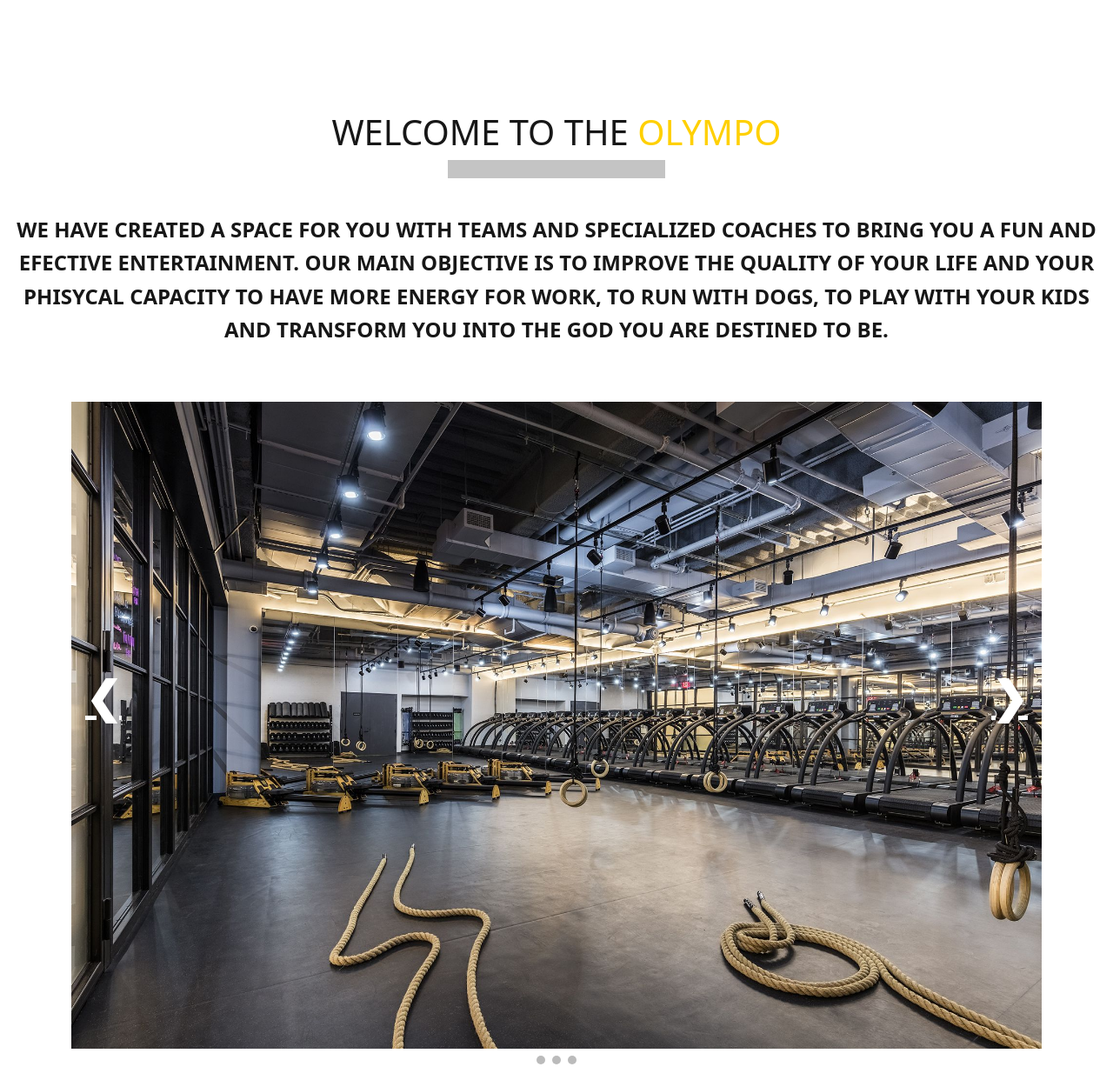
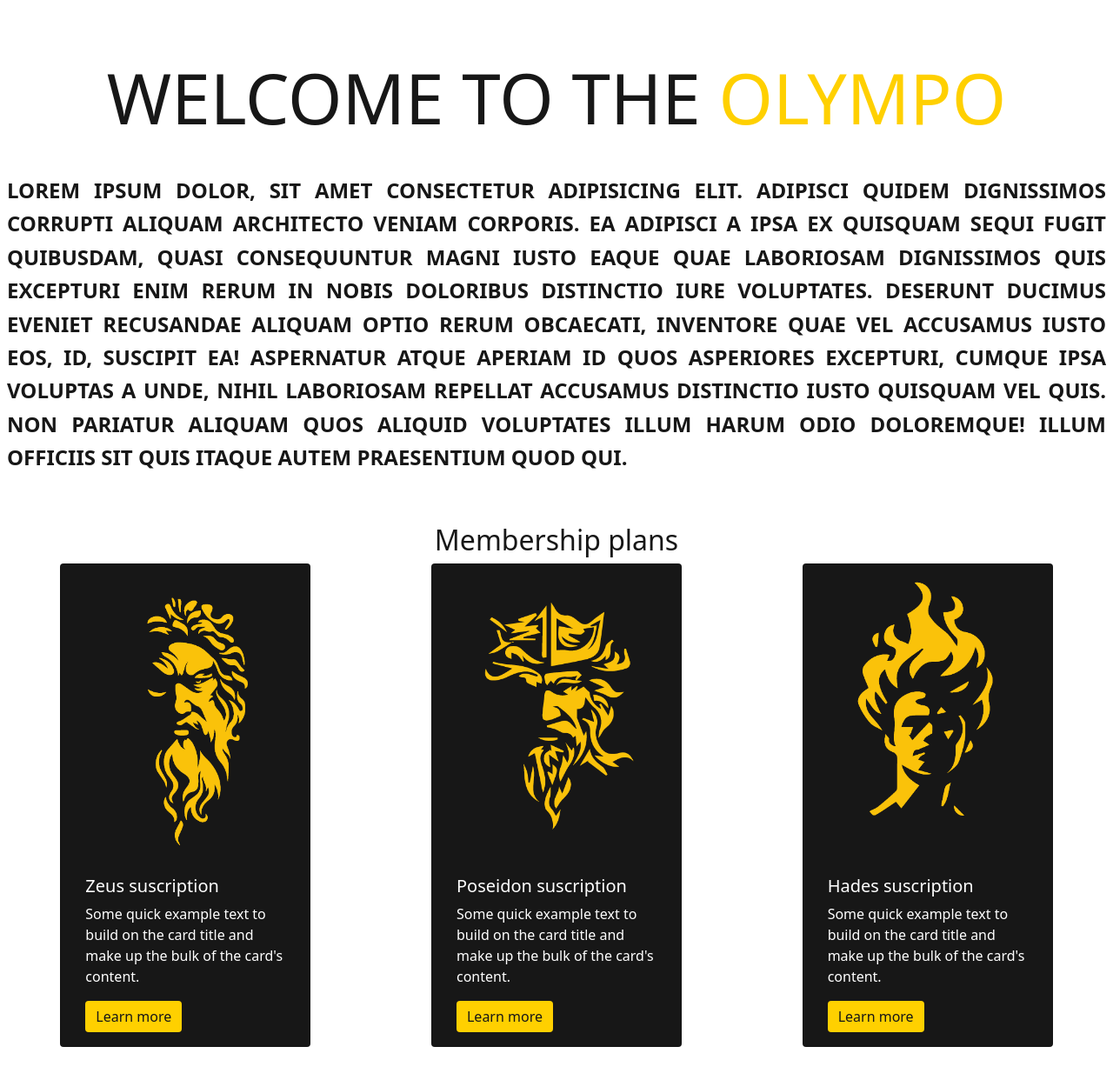
Before and after one commit to jnsolo/olympo, a plain HTML site: page index.html in a window 1280 px wide. Shown: the part 818-2060 px from the top of the page at 87% size. Drawn offline with nearby package versions, Linux system fonts and the light colour scheme.

Commit message:
eliminado viejo carrusel

```diff
--- a/index.html
+++ b/index.html
@@ -69,33 +69,10 @@
             <h1>
                 welcome to the <span class="name">olympo</span>
             </h1>
-            <hr>
             <!-- Brief description about the project -->
             <p>
-                we have created a space for you with teams and specialized coaches to bring you a fun and
-                efective entertainment. Our main objective is to improve the quality of your life
-                and your phisycal capacity to have more energy for work, to run with dogs, to play with your kids
-                and transform you into the god you are destined to be.
+                Lorem ipsum dolor, sit amet consectetur adipisicing elit. Adipisci quidem dignissimos corrupti aliquam architecto veniam corporis. Ea adipisci a ipsa ex quisquam sequi fugit quibusdam, quasi consequuntur magni iusto eaque quae laboriosam dignissimos quis excepturi enim rerum in nobis doloribus distinctio iure voluptates. Deserunt ducimus eveniet recusandae aliquam optio rerum obcaecati, inventore quae vel accusamus iusto eos, id, suscipit ea! Aspernatur atque aperiam id quos asperiores excepturi, cumque ipsa voluptas a unde, nihil laboriosam repellat accusamus distinctio iusto quisquam vel quis. Non pariatur aliquam quos aliquid voluptates illum harum odio doloremque! Illum officiis sit quis itaque autem praesentium quod qui.
             </p>
-        </div>
-        <!-- Carrusel de fotos con desplazamiento -->
-        <div class="container">
-            <section class="carrusel">
-                <div class="Slideshow-container">
-                    <img src="./Media/training-load-960x540.jpg" alt="crossfit" class="gym">
-                    <img src="./Media/rise-gym-wework046-hdr-edit-full-res-copy-1549045104.jpg" alt="gym" class="slide">
-
-                <!-- Next and previous buttons -->
-                    <a class="prev" onclick="plusSlides(-1)">&#10094;</a>
-                    <a class="next" onclick="plusSlides(1)">&#10095;</a>
-                </div>
-                <!-- The dots/circles -->
-                <div class="dots_circles" style="text-align: center;">
-                    <span class="dot active" onclick="currentSlide(1)"></span>
-                    <span class="dot" onclick="currentSlide(2)"></span>
-                    <span class="dot" onclick="currentSlide(3)"></span>
-                </div>
-            </section>
         </div>
         <!-- Membership plans -->
         <section class="container-fluid mt-5 mb-5 mbr-plans">
--- a/scss/partials/_banner.scss
+++ b/scss/partials/_banner.scss
@@ -1,94 +1,30 @@
-/* Carrusel slideshow */
-
-.carrusel {
-  position: relative;
-  margin: 5% auto;
-}
-.slide {
-  width: 100%;
-}
-.gym {
-  width: 100%;
-  display: none;
-}
-.slideshow-container {
-  height: 100%;
-  width: 100%;
-  position: absolute;
-  display: block;
-}
-
-/* Next and previous buttons */
-
-.prev,
-.next {
-  cursor: pointer;
-  position: absolute;
-  top: 40%;
-  width: auto;
-  margin-top: -22px;
-  padding: 16px;
-  color: white;
-  font-weight: bold;
-  font-size: 50px;
-  transition: 0.6s ease;
-  border-radius: 0 3px 3px 0;
-  display: block;
-}
-
-/* Position the "next button" to the right */
-.next {
-  right: 0;
-  border-radius: 3px 0 0 3px;
-}
-/* On hover, add a black background color with a little bit see-through */
-.prev:hover,
-.next:hover {
-  background-color: rgba(0, 0, 0, 0.8);
-}
-/* The dots indicators */
-.dot {
-  cursor: pointer;
-  height: 10px;
-  width: 10px;
-  margin: 0 2px;
-  background-color: #bbb;
-  border-radius: 50%;
-  display: inline-block;
-  transition: background-color 0.6s ease;
-}
-
 /* welcome section of the webpage */
 .descripcion {
   text-transform: uppercase;
   font-weight: bold;
   line-height: 1.5em;
-  padding-top: 10%;
+  padding-top: 5%;
+  h1 {
     text-align: center;
+    font-size: 5rem;
   }
-.descripcion hr {
-  border: none;
-  border-bottom: 5px solid #171717;
-  width: 250px;
-  max-width: 100%;
-  margin: 0 auto;
-  padding: 0.5rem;
-}
-.descripcion p {
+  p {
     padding: 0.5rem;
     font-size: 1.5rem;
     margin-top: 2rem;
     line-height: 2.4rem;
+    text-align: justify;
   }
   .name {
     color: #ffd000;
+  }
 }
 
 /* membership plans section */
 .div-line {
   display: flex;
   flex-direction: row;
-}
-.div-line hr {
+  hr {
     display: block;
   }
+}
```
Also changed, not shown: css/style.css, 1 other file. Lines whose indentation alone changed are shown as unchanged.
